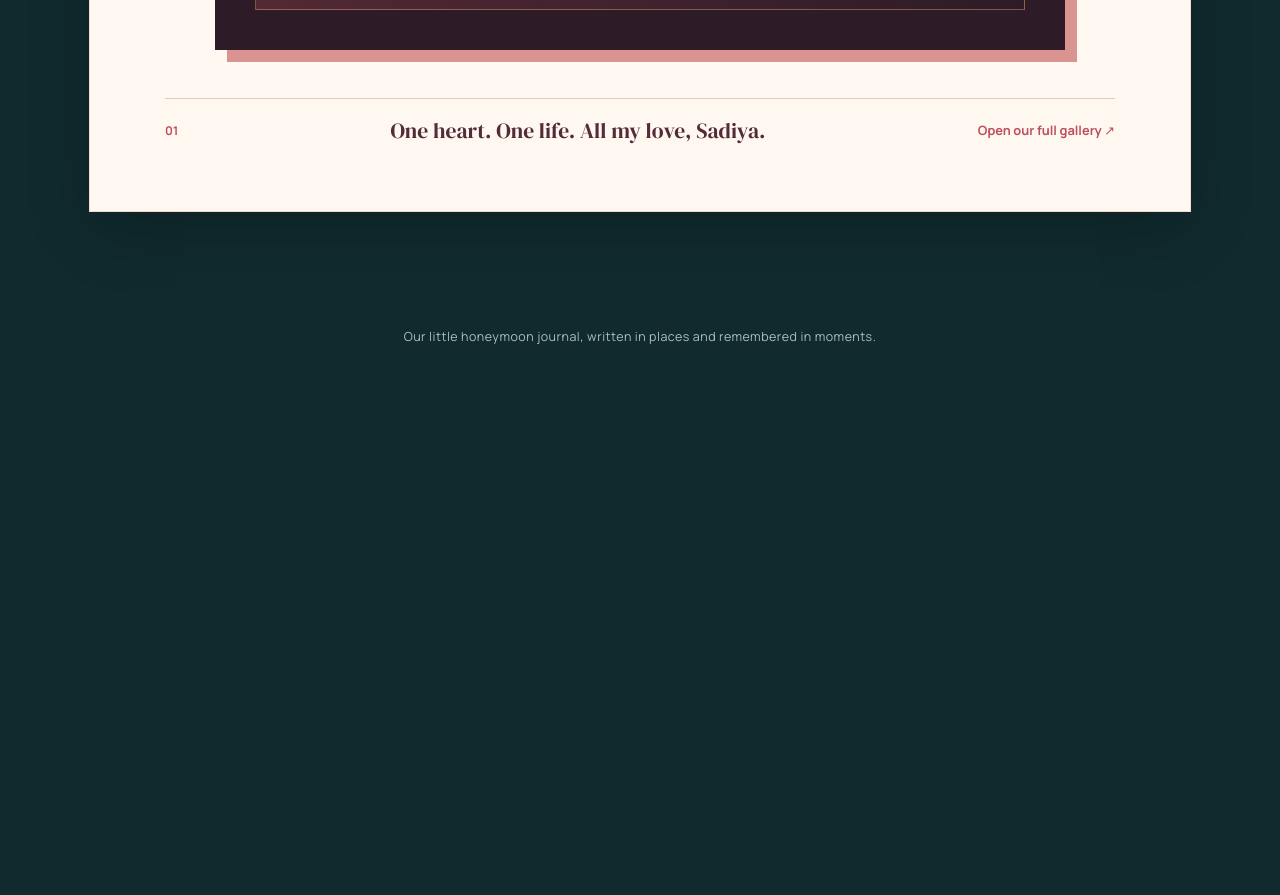
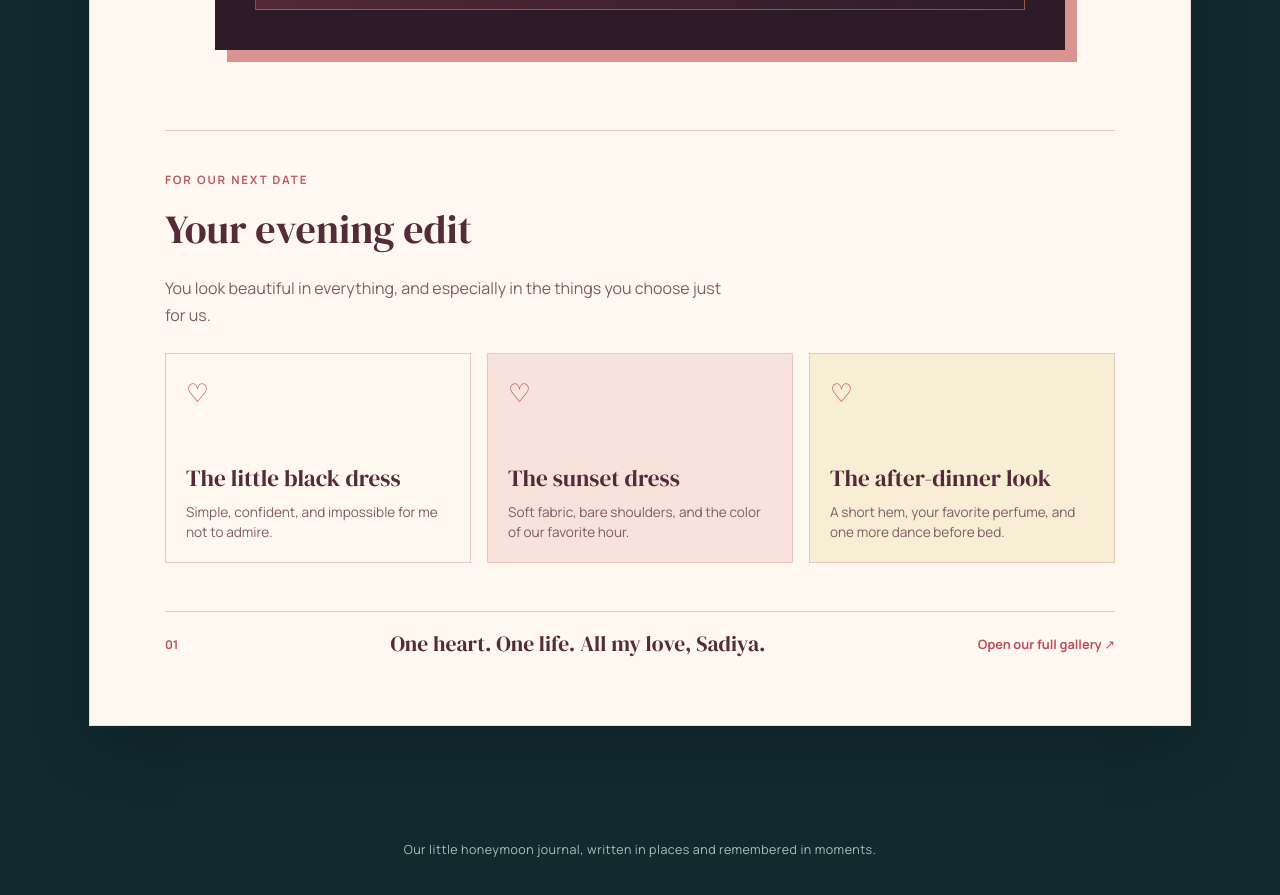
Before and after one commit to Ayaz5426/Memories, a React (Vite) app in the folder client/: page /for-you in a window 1280 px wide. Shown: the part 2640-3535 px from the top of the page. Before the commit the page ends 3031 px from the top, so only its background shows below. Built offline with nearby package versions, Linux system fonts and the light colour scheme; no server answers.

Commit message:
Redesign site as romantic honeymoon journal

```diff
--- a/client/src/index.css
+++ b/client/src/index.css
@@ -176,3 +176,20 @@ button:hover { background: #e6b47d; color: #4b2934; }
 .admin-row, .admin-memory-row { border-color: #dfc5bb; background: #fff8ef; color: #4b2934; }
 .page-center { color: #8b6068; }
 .site-footer { color: #8b6068; }
+.hero { display: grid; grid-template-columns: 1.2fr 0.8fr; gap: 2rem; align-items: center; }
+.hero h1 em { color: #bd5b64; font-style: italic; }
+.hero-copy { position: relative; z-index: 1; }
+.hero-image { width: 100%; height: 300px; border: 6px solid #fff8ef; object-fit: cover; box-shadow: 10px 10px 0 #e6b47d; transform: rotate(2deg); }
+.evening-edit { max-width: 950px; margin: 5rem auto 0; padding: 2.5rem 0 0; border-top: 1px solid #e8c9c1; }
+.evening-edit-heading { max-width: 570px; }
+.evening-edit-heading h2 { margin: 0; color: #542c38; font-family: 'DM Serif Display', Georgia, serif; font-size: 2.5rem; font-weight: 400; }
+.evening-edit-heading p:last-child { color: #805d64; line-height: 1.7; }
+.look-grid { display: grid; grid-template-columns: repeat(3, 1fr); gap: 1rem; margin-top: 1.5rem; }
+.look-card { min-height: 210px; padding: 1.25rem; display: flex; flex-direction: column; justify-content: flex-end; border: 1px solid #e8c9c1; background: #fff8ef; }
+.look-card > span { align-self: flex-start; margin-bottom: auto; color: #bd4f5c; font-size: 1.6rem; }
+.look-card h3 { margin: 0 0 0.4rem; color: #542c38; font-family: 'DM Serif Display', Georgia, serif; font-size: 1.45rem; font-weight: 400; }
+.look-card p { margin: 0; color: #805d64; font-size: 0.85rem; line-height: 1.5; }
+.look-rose { background: #f8e2dc; }
+.look-gold { background: #f8edd5; }
+@media (max-width: 768px) { .hero { grid-template-columns: 1fr; } .hero-image { height: 220px; } }
+@media (max-width: 700px) { .look-grid { grid-template-columns: 1fr; } }
--- a/client/src/pages/Home.tsx
+++ b/client/src/pages/Home.tsx
@@ -30,12 +30,15 @@ export default function Home() {
   return (
     <div className="page">
       <section className="hero">
-        <p className="eyebrow">The honeymoon journal</p>
-        <h1>Everywhere feels like paradise when we are together.</h1>
-        <p className="lead">
-          A private collection of the places, little surprises, and beautiful days that began with
-          us saying “I do.”
-        </p>
+        <div className="hero-copy">
+          <p className="eyebrow">Sadiya & Ayaz · our honeymoon journal</p>
+          <h1>Our love story,<br /><em>in every beautiful place.</em></h1>
+          <p className="lead">
+            Sunsets, slow mornings, dressed-up evenings, and all the little moments that feel like
+            ours. Welcome to the life we are collecting together.
+          </p>
+        </div>
+        <img className="hero-image" src="https://images.unsplash.com/photo-1519741497674-611481863552?auto=format&fit=crop&w=1200&q=85" alt="A couple walking together at sunset" />
         <div className="hero-stats" aria-label="Collection summary">
           <div><strong>{places.length}</strong><span>destinations</span></div>
           <div><strong>{memories.length}</strong><span>keepsakes</span></div>
--- a/client/src/pages/WifePage.tsx
+++ b/client/src/pages/WifePage.tsx
@@ -39,6 +39,12 @@ const moods = [
   { name: 'Candlelight', line: 'Dim lights, dressed-up feelings, and a dinner that lasts all night.', prompt: 'Tonight, I want to hear the story behind your favorite smile.' },
   { name: 'Midnight', line: 'A late drive, one shared playlist, and nowhere we need to be tomorrow.', prompt: 'Tonight, let us choose a road and leave the clock behind.' },
   { name: 'Closer', line: 'Phones away, music low, and the kind of quiet that only belongs to us.', prompt: 'Tonight, I want to hold you close and tell you everything I love about you.' },
+];
+
+const eveningLooks = [
+  { title: 'The little black dress', detail: 'Simple, confident, and impossible for me not to admire.', color: 'black' },
+  { title: 'The sunset dress', detail: 'Soft fabric, bare shoulders, and the color of our favorite hour.', color: 'rose' },
+  { title: 'The after-dinner look', detail: 'A short hem, your favorite perfume, and one more dance before bed.', color: 'gold' },
 ];
 
 export default function WifePage() {
@@ -177,6 +183,23 @@ export default function WifePage() {
         </div>
       </section>
 
+      <section className="evening-edit">
+        <div className="evening-edit-heading">
+          <p className="eyebrow">For our next date</p>
+          <h2>Your evening edit</h2>
+          <p>You look beautiful in everything, and especially in the things you choose just for us.</p>
+        </div>
+        <div className="look-grid">
+          {eveningLooks.map((look) => (
+            <article className={`look-card look-${look.color}`} key={look.title}>
+              <span>♡</span>
+              <h3>{look.title}</h3>
+              <p>{look.detail}</p>
+            </article>
+          ))}
+        </div>
+      </section>
+
       <section className="love-footer-note">
         <span>01</span>
         <p>One heart. One life. All my love, Sadiya.</p>
```
